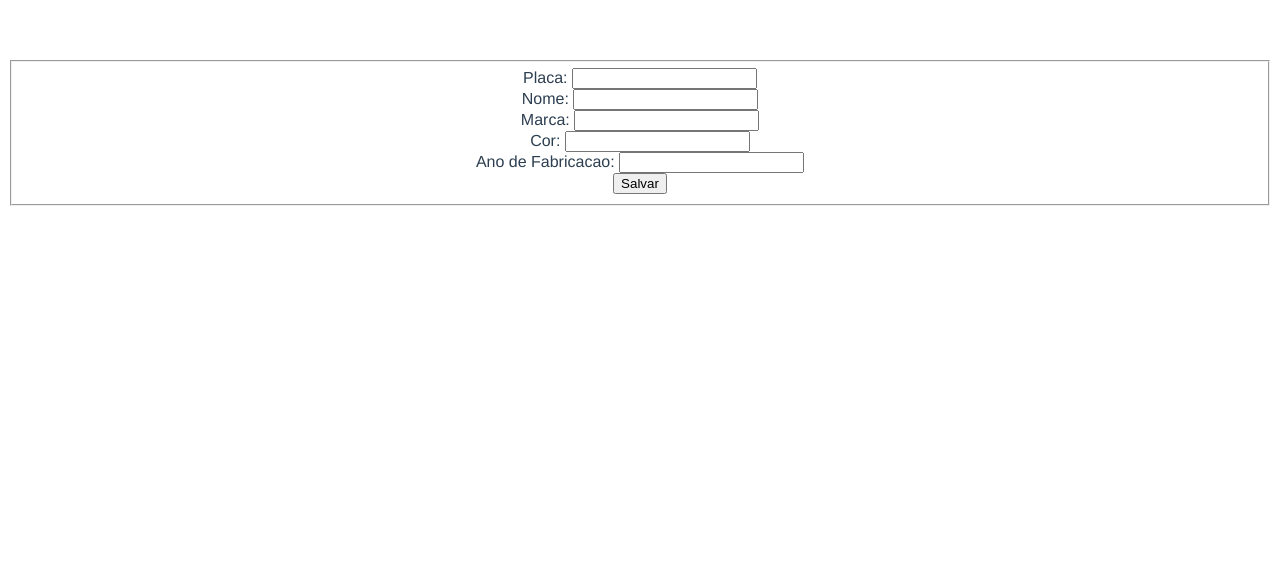
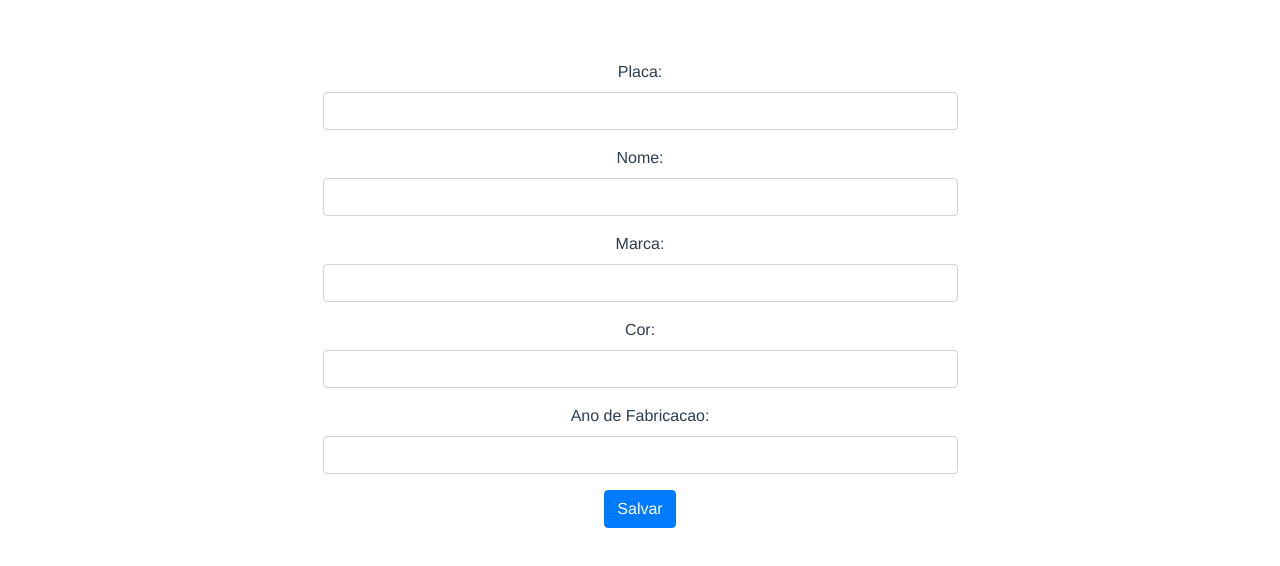
Before and after one commit to aguiar-thiago/VueJs-NodeJs-LocaCars, a Vue app in the folder front/: page / in a window 1280 px wide. Shown: the top 566 px of the page. Built offline with nearby package versions, Linux system fonts and the light colour scheme.

Commit message:
ATUALIZANDO FRONT

```diff
--- a/front/public/index.html
+++ b/front/public/index.html
@@ -5,6 +5,7 @@
     <meta http-equiv="X-UA-Compatible" content="IE=edge">
     <meta name="viewport" content="width=device-width,initial-scale=1.0">
     <link rel="icon" href="<%= BASE_URL %>favicon.ico">
+    <link rel="stylesheet" href="https://stackpath.bootstrapcdn.com/bootstrap/4.4.1/css/bootstrap.min.css" integrity="sha384-Vkoo8x4CGsO3+Hhxv8T/Q5PaXtkKtu6ug5TOeNV6gBiFeWPGFN9MuhOf23Q9Ifjh" crossorigin="anonymous">
     <title>my-project</title>
   </head>
   <body>
--- a/front/src/components/form/Formulario.vue
+++ b/front/src/components/form/Formulario.vue
@@ -1,33 +1,36 @@
 <template>
-  <form id="app" method="post">
-    <fieldset>
-      <div>
+  <form id="app" method="post" class="container">
+    <div class="row justify-content-center">
+      <div class="form-group col-7">
         <label for="placa">Placa: </label>
-        <input type="text" id="placaVeiculo" v-model="carro.placa">
+        <input type="text" class="form-control " id="placaVeiculo" v-model="carro.placa">
       </div>
 
-      <div>
+      <div class="form-group col-7">
         <label for="nome">Nome: </label>
-        <input type="text" id="nomeVeiculo" v-model="carro.nome">
+        <input type="text" class="form-control " id="nomeVeiculo" v-model="carro.nome">
       </div>
 
-      <div>
+      <div class="form-group col-7">
         <label for="marca">Marca: </label>
-        <input type="text" id="marcaVeiculo" v-model="carro.marca">
+        <input type="text" class="form-control " id="marcaVeiculo" v-model="carro.marca">
       </div>
 
-      <div>
+      <div class="form-group col-7">
         <label for="cor">Cor: </label>
-        <input type="text" id="corVeiculo" v-model="carro.cor">
+        <input type="text" class="form-control " id="corVeiculo" v-model="carro.cor">
       </div>
 
-      <div>
+      <div class="form-group col-7">
         <label for="ano">Ano de Fabricacao: </label>
-        <input type="text" id="anoVeiculo" v-model="carro.ano">
+        <input type="text" class="form-control " id="anoVeiculo" v-model="carro.ano">
       </div>
 
-      <button type="button" v-on:click="salvar" class="salvar">Salvar</button>
-    </fieldset>
+       <div class="form-group col-7">
+         <button class="btn btn-primary" type="button" v-on:click="salvar">Salvar</button>
+      </div>
+
+    </div>
   </form>
 </template>
 
```
